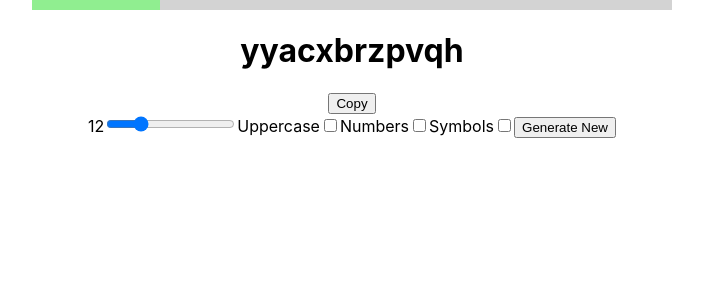
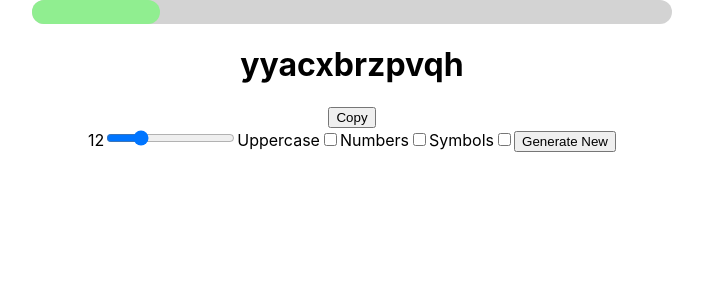
Before and after one commit to jegirhiny/password-generator, a React (Create React App) app: page / in a window 1280 px wide. Shown: the top 300 px of the page, without its empty margins (288-991 px from the left). Built offline with nearby package versions, Linux system fonts and the light colour scheme.

Commit message:
styled strength component

```diff
--- a/src/components/password-error/password-error.component.jsx
+++ /dev/null
@@ -1 +0,0 @@
-// prefix or suffix can not be larger than length
--- a/src/components/password-strength/password-strength.styles.css
+++ b/src/components/password-strength/password-strength.styles.css
@@ -1,10 +1,13 @@
 .strength-wrapper {
     width: 50vw;
-    height: 10px;
+    height: 3vh;
+    border-radius: 20px;
     background-color: #d3d3d3;
 }
 
 .strength {
     height: inherit;
+    border-radius: inherit;
     background-color: #90ee90;
+    transition: width 500ms ease-in-out;
 }
--- a/src/static/PasswordUtils.js
+++ b/src/static/PasswordUtils.js
@@ -32,13 +32,13 @@ export function getStrength(password) {
     for (const key of password) {
         if (!hasSymbol && symbols.includes(key)) {
             hasSymbol = true;
-            strength += 12;
+            strength += 14;
         } else if (!hasNumber && numbers.includes(key)) {
             hasNumber = true;
-            strength += 12;
+            strength += 14;
         } else if (!hasCapital && key !== key.toLowerCase()) {
             hasCapital = true;
-            strength += 12;
+            strength += 14;
         }
     }
 
```
Also changed, not shown: src/components/password-error/password-error.styles.css (deleted).
